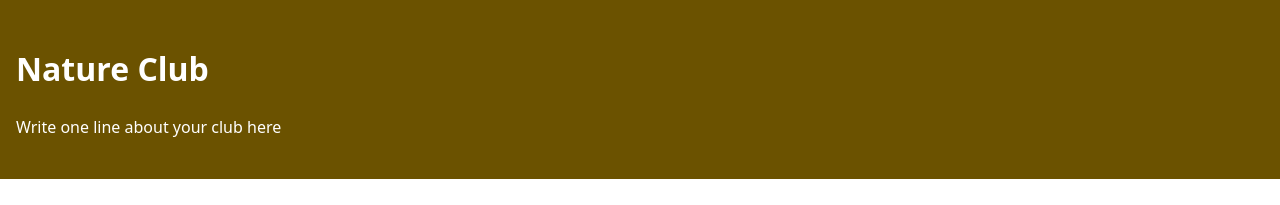
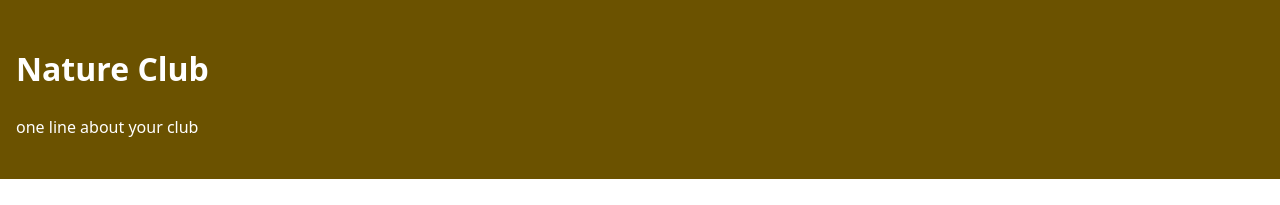
Before and after one commit to cherukuri-kiran/club-page, a plain HTML site: page index.html in a window 1280 px wide. Shown: the top 205 px of the page. Drawn offline with Linux system fonts and the light colour scheme.

Commit message:
Add a tagline for the club

```diff
--- a/index.html
+++ b/index.html
@@ -9,7 +9,7 @@
 <body>
   <header class="site-header">
     <h1>Nature Club</h1>
-    <p class="tagline">Write one line about your club here</p>
+    <p class="tagline">one line about your club</p>
   </header>
 
   <main>
```
